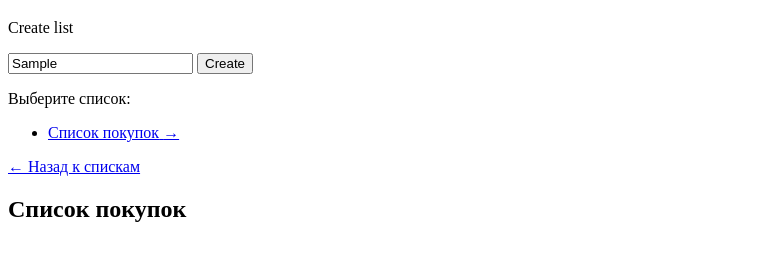
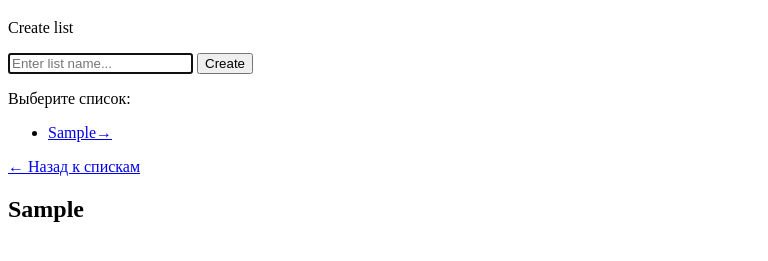
Before and after one commit to zaitseva-web/BagSort, a plain HTML site: page index.html in a window 1280 px wide. Both pictures are taken after typing "Sample" into the empty fields and a click on the button "Create". Shown: the part 135-396 px from the top of the page, without its empty margins (0-768 px from the left). Drawn offline with Linux system fonts and the light colour scheme.

Commit message:
Refactor list creation functionality and enhance event handling

```diff
--- a/index.html
+++ b/index.html
@@ -12,26 +12,12 @@
     <main>
         <p>Create list</p>
         <input type="text" id="list_name" placeholder="Enter list name...">
-        <!-- Кнопка для отправки -->
-        <button onclick="createList">Create</button>
+        <button type="button" id="create-list-button">Create</button>
 
         <p>Выберите список:</p>
         <ul class="lists">
-            <li>
-                <a class="list-card" href="#shopping-list">
-                    <span class="list-card__title">Список покупок</span>
-                    <span class="list-card__arrow" aria-hidden="true">&rarr;</span>
-                </a>
-            </li>
         </ul>
 
-        <section class="list-details" id="shopping-list">
-            <a class="back-link" href="#top">&larr; Назад к спискам</a>
-            <h2>Список покупок</h2>
-            <ul>
-
-            </ul>
-        </section>
     </main>
 
     <script src="java/app.js"></script>
--- a/java/app.js
+++ b/java/app.js
@@ -1,14 +1,70 @@
-console.log("Приложение запущено");
+const listNameInput = document.getElementById("list_name");
+const createListButton = document.getElementById("create-list-button");
+const listsContainer = document.querySelector(".lists");
+const main = document.querySelector("main");
+const storageKey = "lists";
+let listNumber = 0;
 
-const list = document.querySelector(".list-card");
+function addList(listName) {
+  const listId = `list-${++listNumber}`;
+  const listItem = document.createElement("li");
+  const listLink = document.createElement("a");
+  listLink.className = "list-card";
+  listLink.href = `#${listNameInput}`;
 
-list.addEventListener("click", function () {
-    console.log("На список нажали");
+  const title = document.createElement("span");
+  title.className = "list-card__title";
+  title.textContent = listName;
+
+  const arrow = document.createElement("span");
+  arrow.className = "list-card__arrow";
+  arrow.setAttribute("aria-hidden", "true");
+  arrow.textContent = "→";
+
+  listLink.append(title, arrow);
+  listItem.append(listLink);
+  listsContainer.append(listItem);
+
+  const details = document.createElement("section");
+  details.className = "list-details";
+  details.id = listId;
+
+  const backLink = document.createElement("a");
+  backLink.className = "back-link";
+  backLink.href = "#top";
+  backLink.textContent = "← Назад к спискам";
+
+  const heading = document.createElement("h2");
+  heading.textContent = listName;
+
+  details.append(backLink, heading, document.createElement("ul"));
+  main.append(details);
+}
+
+let savedLists = [];
+try {
+  const storedLists = JSON.parse(localStorage.getItem(storageKey) || "[]");
+  if (Array.isArray(storedLists)) {
+    savedLists = storedLists.filter((name) => typeof name === "string");
+  }
+} catch {
+  savedLists = [];
+}
+
+savedLists.forEach(addList);
+
+createListButton.addEventListener("click", function () {
+  const listName = listNameInput.value.trim();
+
+  if (!listName) {
+    listNameInput.focus();
+    return;
+  }
+
+  addList(listName);
+  savedLists.push(listName);
+  localStorage.setItem(storageKey, JSON.stringify(savedLists));
+
+  listNameInput.value = "";
+  listNameInput.focus();
 });
-
-// create list
-let list_name = document.getElementById('list_name');
-
-list_name.addEventListener('list_name', function(event) {
-  console.log(event.target.value);
-});
```
